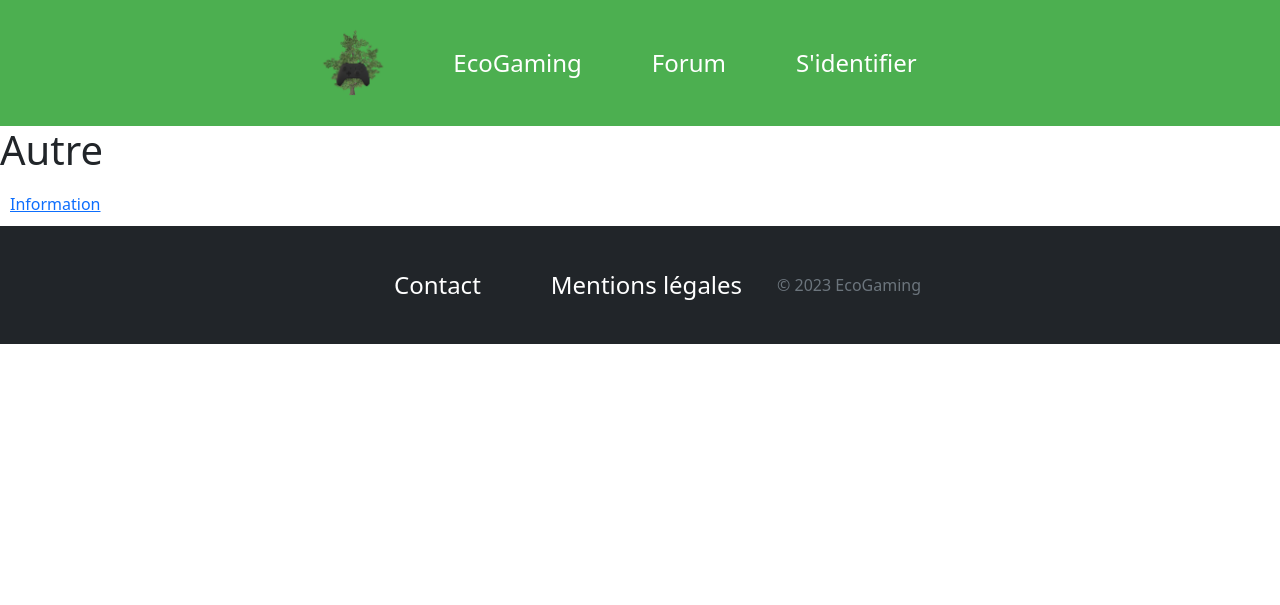
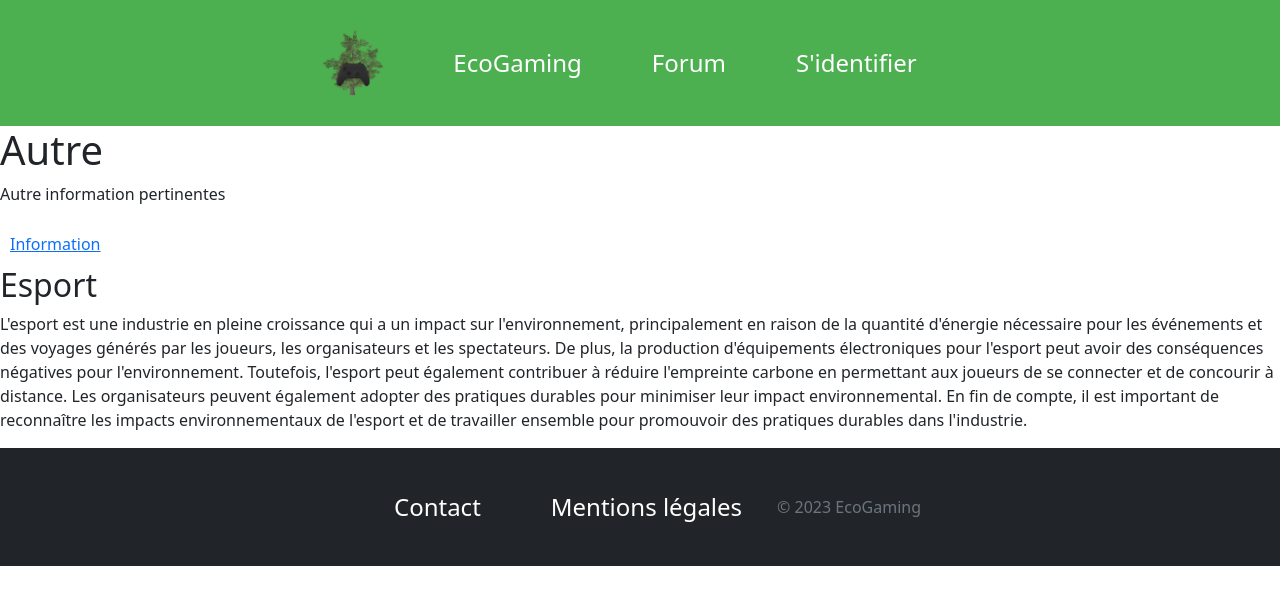
Before and after one commit to Amaboss10/EcoGaming, a Symfony app: template templates/autre/index.html.twig in a window 1280 px wide. Shown: the top 605 px of the page. Run offline with Twig, Linux system fonts and the light colour scheme; the template is opened without the code that fills it, so the values that code supplies are empty; some libraries are stand-ins or nearby versions.

Commit message:
main : added info autre

```diff
--- a/templates/autre/index.html.twig
+++ b/templates/autre/index.html.twig
@@ -5,7 +5,8 @@
 {% block body %}
 <div class="Autre">
 
-<div class="titrea"><h1>Autre</h1></div>
+<div class="titrea"><h1>Autre</h1>
+<p>Autre information pertinentes</p></div>
 
 <div class="menua">
 	<nav>
@@ -13,8 +14,11 @@
 	</nav>
 </div>
 
-<div class="informationa" id="information">
-
+<div class="informationa" id="esport">
+	<h2>Esport</h2>
+	<p>
+	L'esport est une industrie en pleine croissance qui a un impact sur l'environnement, principalement en raison de la quantité d'énergie nécessaire pour les événements et des voyages générés par les joueurs, les organisateurs et les spectateurs. De plus, la production d'équipements électroniques pour l'esport peut avoir des conséquences négatives pour l'environnement. Toutefois, l'esport peut également contribuer à réduire l'empreinte carbone en permettant aux joueurs de se connecter et de concourir à distance. Les organisateurs peuvent également adopter des pratiques durables pour minimiser leur impact environnemental. En fin de compte, il est important de reconnaître les impacts environnementaux de l'esport et de travailler ensemble pour promouvoir des pratiques durables dans l'industrie.
+	</p>
 </div>
 
 
--- a/templates/console/index.html.twig
+++ b/templates/console/index.html.twig
@@ -18,7 +18,7 @@
 
 <div class="informationc" id="information">
 	<h1>Information Générale</h1>
-	<p>Lorem Ipsum</p>
+	<p>Les consoles de jeux vidéo sont des appareils électroniques de divertissement de plus en plus populaires dans le monde entier. Elles permettent aux joueurs de se divertir et de se connecter avec d'autres joueurs à travers le monde. Cependant, avec leur utilisation accrue, il est important de considérer leur impact potentiel sur l'environnement.</p>
 </div>
 
 
```
